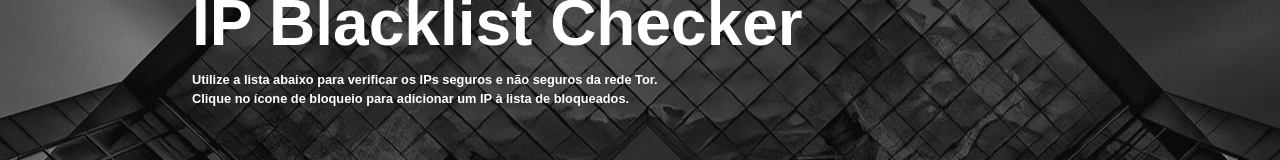
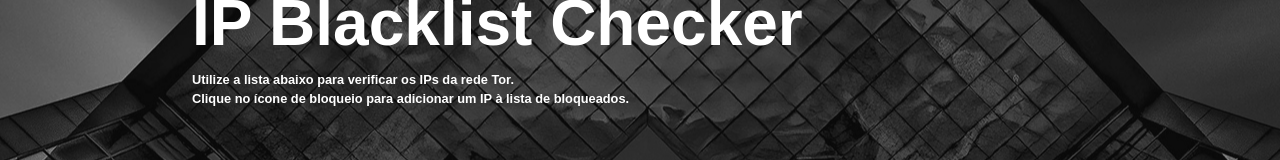
Before and after one commit to rafaelMartins1922/proof-IP-blacklist-check, a Next.js app in the folder frontend/: page / in a window 1280 px wide. Shown: the part 321-481 px from the top of the page. Built offline with nearby package versions, Linux system fonts and the light colour scheme; no server answers.

Commit message:
Changing main page text

```diff
--- a/frontend/components/TopSectionComponent.js
+++ b/frontend/components/TopSectionComponent.js
@@ -6,7 +6,7 @@ export default function TopSectionComponent() {
             <div className="top-section-bg"></div>
             <div className="intro-text">
                 <h1 className="headline"> IP Blacklist Checker</h1>
-                <p className="instructions">Utilize a lista abaixo para verificar os IPs seguros e não seguros da rede Tor. <br/>
+                <p className="instructions">Utilize a lista abaixo para verificar os IPs da rede Tor. <br/>
                 Clique no ícone de bloqueio para adicionar um IP à lista de bloqueados.
                 </p>
             </div>
```
